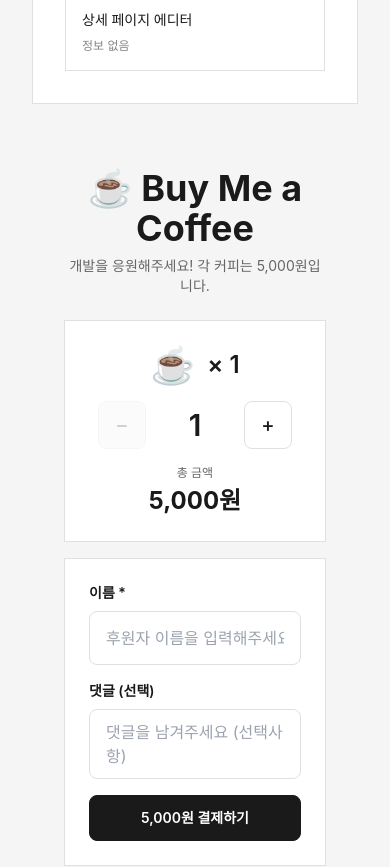
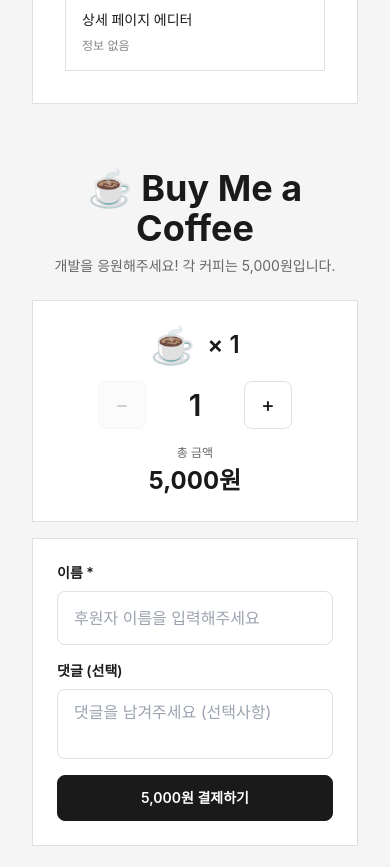
Before and after one commit to mhoo999/hoons-service-archive, a Next.js app: page / in a window 390 px wide. Shown: the part 860-1727 px from the top of the page. Built offline with nearby package versions, Linux system fonts and the light colour scheme; no server answers; a web font is replaced by a local one.

Commit message:
모바일 버전 커피 섹션 좌우 여백 제거

```diff
--- a/components/CoffeeSection.tsx
+++ b/components/CoffeeSection.tsx
@@ -62,7 +62,7 @@
   }
 
   return (
-    <div id="coffee" className="h-full pt-8 md:pt-12 lg:pt-16 px-8 md:px-12 lg:px-16 pb-24 md:pb-28 lg:pb-32 flex items-center overflow-hidden" style={{ backgroundColor: 'var(--background)' }}>
+    <div id="coffee" className="h-full pt-8 md:pt-12 lg:pt-16 px-0 lg:px-16 pb-24 md:pb-28 lg:pb-32 flex items-center overflow-hidden" style={{ backgroundColor: 'var(--background)' }}>
       <div className="max-w-[1600px] mx-auto w-full h-full flex flex-col">
         <div className="text-center mb-6 flex-shrink-0">
           <h1 className="text-4xl lg:text-5xl font-bold mb-2" style={{ color: 'var(--foreground)' }}>
```
